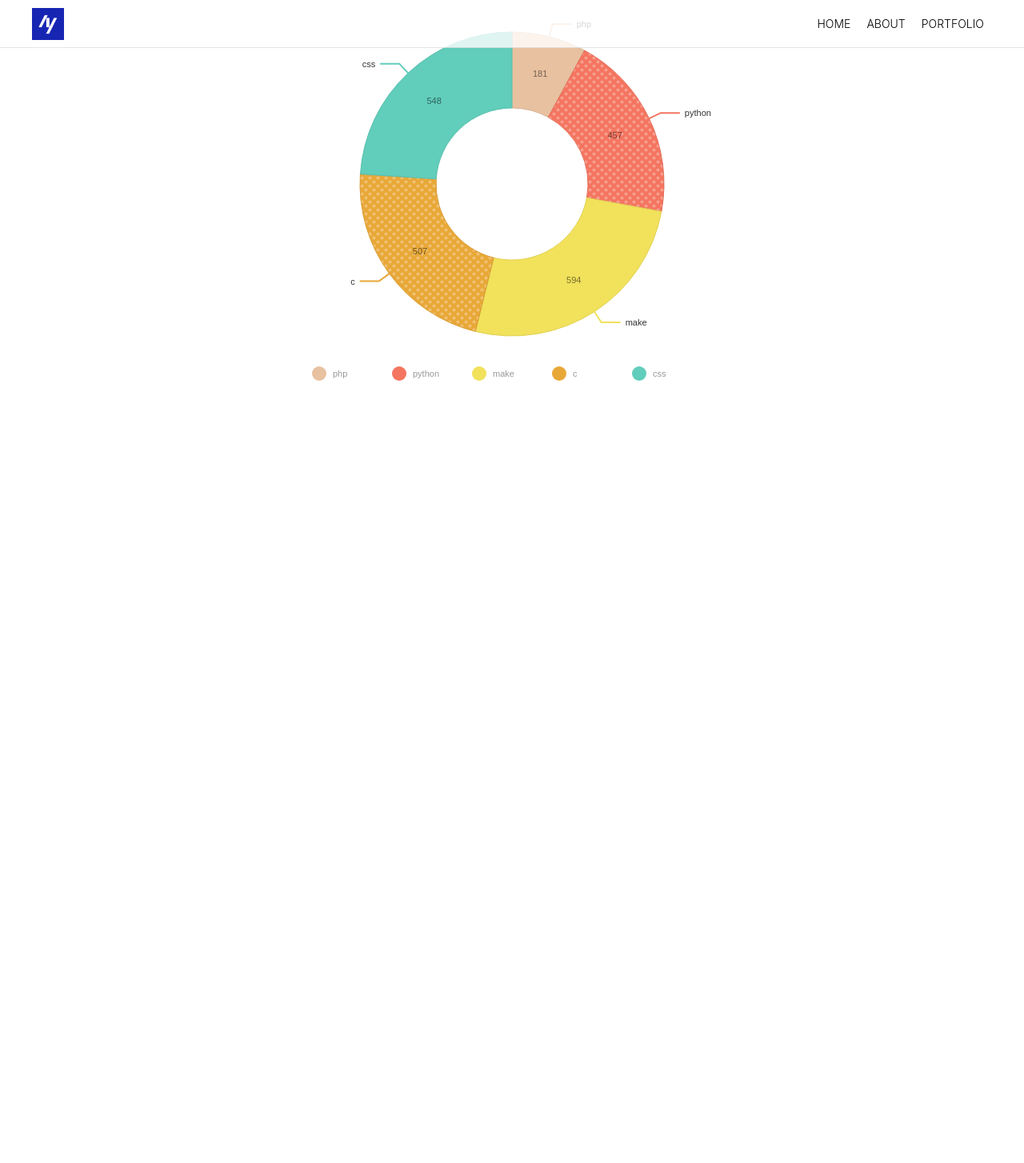
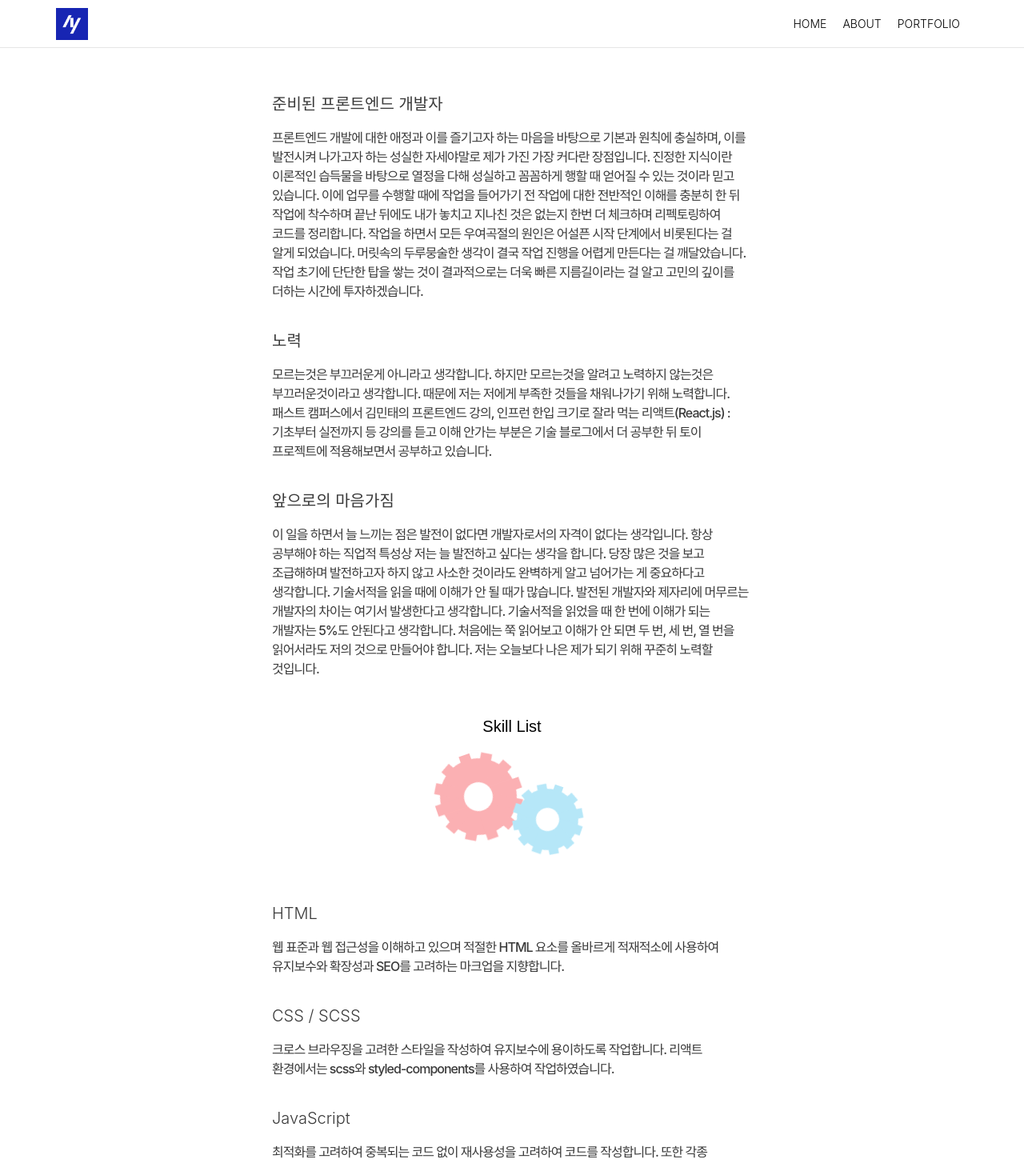
Before and after one commit to ahyoung21/portfolio, a React (Create React App) app: page /about in a window 1280 px wide. Shown: the top 1454 px of the page at 80% size. Before the commit the page ends 800 px from the top, so only its background shows below. Built offline with nearby package versions, Linux system fonts and the light colour scheme.

Commit message:
about 탭 작업

```diff
--- a/src/components/About.js
+++ b/src/components/About.js
@@ -1,43 +1,135 @@
 import React from 'react';
 import styled from 'styled-components';
 import { ResponsivePie } from '@nivo/pie';
-import { Link } from 'react-router-dom';
 
 const data = [
   {
-    id: 'php',
-    label: 'php',
-    value: 181,
+    id: 'JavaScript',
+    label: 'JavaScript',
+    value: 548,
     color: 'hsl(267, 70%, 50%)',
   },
   {
-    id: 'python',
-    label: 'python',
+    id: 'HTML',
+    label: 'HTML',
     value: 457,
     color: 'hsl(299, 70%, 50%)',
   },
   {
-    id: 'make',
-    label: 'make',
+    id: 'CSS/SCSS',
+    label: 'CSS/SCSS',
     value: 594,
     color: 'hsl(237, 70%, 50%)',
   },
   {
-    id: 'c',
-    label: 'c',
+    id: 'React',
+    label: 'React',
     value: 507,
     color: 'hsl(241, 70%, 50%)',
   },
   {
-    id: 'css',
-    label: 'css',
-    value: 548,
+    id: 'Redux',
+    label: 'Redux',
+    value: 200,
     color: 'hsl(21, 70%, 50%)',
   },
 ];
 const About = () => {
   return (
-    <AboutBox>
+    <AboutWrap>
+      <Inner>
+        <dl>
+          <dt>준비된 프론트엔드 개발자</dt>
+          <dd>
+            프론트엔드 개발에 대한 애정과 이를 즐기고자 하는 마음을 바탕으로 기본과 원칙에 충실하며,
+            이를 발전시켜 나가고자 하는 성실한 자세야말로 제가 가진 가장 커다란 장점입니다. 진정한
+            지식이란 이론적인 습득물을 바탕으로 열정을 다해 성실하고 꼼꼼하게 행할 때 얻어질 수 있는
+            것이라 믿고 있습니다. 이에 업무를 수행할 때에 작업을 들어가기 전 작업에 대한 전반적인
+            이해를 충분히 한 뒤 작업에 착수하며 끝난 뒤에도 내가 놓치고 지나친 것은 없는지 한번 더
+            체크하며 리펙토링하여 코드를 정리합니다. 작업을 하면서 모든 우여곡절의 원인은 어설픈
+            시작 단계에서 비롯된다는 걸 알게 되었습니다. 머릿속의 두루뭉술한 생각이 결국 작업 진행을
+            어렵게 만든다는 걸 깨달았습니다. 작업 초기에 단단한 탑을 쌓는 것이 결과적으로는 더욱
+            빠른 지름길이라는 걸 알고 고민의 깊이를 더하는 시간에 투자하겠습니다.
+          </dd>
+          <dt>노력</dt>
+          <dd>
+            모르는것은 부끄러운게 아니라고 생각합니다. 하지만 모르는것을 알려고 노력하지 않는것은
+            부끄러운것이라고 생각합니다. 때문에 저는 저에게 부족한 것들을 채워나가기 위해
+            노력합니다. 패스트 캠퍼스에서 김민태의 프론트엔드 강의, 인프런 한입 크기로 잘라 먹는
+            리액트(React.js) : 기초부터 실전까지 등 강의를 듣고 이해 안가는 부분은 기술 블로그에서
+            더 공부한 뒤 토이 프로젝트에 적용해보면서 공부하고 있습니다.
+          </dd>
+          <dt>앞으로의 마음가짐</dt>
+          <dd>
+            이 일을 하면서 늘 느끼는 점은 발전이 없다면 개발자로서의 자격이 없다는 생각입니다. 항상
+            공부해야 하는 직업적 특성상 저는 늘 발전하고 싶다는 생각을 합니다. 당장 많은 것을 보고
+            조급해하며 발전하고자 하지 않고 사소한 것이라도 완벽하게 알고 넘어가는 게 중요하다고
+            생각합니다. 기술서적을 읽을 때에 이해가 안 될 때가 많습니다. 발전된 개발자와 제자리에
+            머무르는 개발자의 차이는 여기서 발생한다고 생각합니다. 기술서적을 읽었을 때 한 번에
+            이해가 되는 개발자는 5%도 안된다고 생각합니다. 처음에는 쭉 읽어보고 이해가 안 되면 두
+            번, 세 번, 열 번을 읽어서라도 저의 것으로 만들어야 합니다. 저는 오늘보다 나은 제가 되기
+            위해 꾸준히 노력할 것입니다.
+          </dd>
+        </dl>
+        <h2>Skill List</h2>
+        <IconWork>
+          <div className="icon-gear">
+            <span></span>
+            <span></span>
+            <span></span>
+            <span></span>
+            <span></span>
+            <span></span>
+            <span></span>
+            <span></span>
+            <span></span>
+            <span></span>
+            <span></span>
+            <span></span>
+          </div>
+          <div className="icon-gear">
+            <span></span>
+            <span></span>
+            <span></span>
+            <span></span>
+            <span></span>
+            <span></span>
+            <span></span>
+            <span></span>
+            <span></span>
+            <span></span>
+            <span></span>
+            <span></span>
+          </div>
+        </IconWork>
+        <dl>
+          <dt>HTML</dt>
+          <dd>
+            웹 표준과 웹 접근성을 이해하고 있으며 적절한 HTML 요소를 올바르게 적재적소에 사용하여
+            유지보수와 확장성과 SEO를 고려하는 마크업을 지향합니다.
+          </dd>
+          <dt>CSS / SCSS</dt>
+          <dd>
+            크로스 브라우징을 고려한 스타일을 작성하여 유지보수에 용이하도록 작업합니다. 리액트
+            환경에서는 scss와 styled-components를 사용하여 작업하였습니다.
+          </dd>
+          <dt>JavaScript</dt>
+          <dd>
+            최적화를 고려하여 중복되는 코드 없이 재사용성을 고려하여 코드를 작성합니다. 또한 각종
+            라이브러리를 커스텀하여 사용할 수 있습니다.
+          </dd>
+          <dt>React</dt>
+          <dd>
+            야나두 3.0 서비스 개편 때 사용하였습니다. 최적화와 컴포넌트간의 느슨한 조합에 대해
+            이해하고 사용할 수 있습니다.
+          </dd>
+          <dt>Git</dt>
+          <dd>
+            Git을 활용한 소스코드 버전 관리 및 협업을 할 수 있습니다. Github, Gitlab, AWS 등을
+            사용하여 프로젝트 관리 경험이 있습니다.
+          </dd>
+        </dl>
+        <Chart>
           <ResponsivePie
             data={data}
             margin={{ top: 40, right: 80, bottom: 80, left: 80 }}
@@ -153,14 +245,172 @@ const About = () => {
               },
             ]}
           />
-    </AboutBox>
+        </Chart>
+      </Inner>
+    </AboutWrap>
   );
 };
 
 export default About;
 
-const AboutBox = styled.div`
+const AboutWrap = styled.div`
+  padding: 8rem 0;
+
+  h2 {
+    font-weight: 300;
+    margin: 5rem 0 3rem;
+    text-align: center;
+    font-size: 2rem;
+  }
+
+  dl {
+    dt {
+      padding: 4rem 0 2rem;
+      font-weight: 300;
+      font-size: 2rem;
+      color: #3a3a3a;
+    }
+
+    dd {
+      font-size: 1.6rem;
+      font-weight: 500;
+      color: #3a3a3a;
+      line-height: 1.5;
+      letter-spacing: -1px;
+      word-break: keep-all;
+    }
+  }
+
+  @media ${({ theme }) => theme.device.mobile} {
+    padding: 16rem 0;
+
+    h2 {
+      margin: 10rem 0 6rem;
+      font-size: 4rem;
+    }
+
+    dl {
+      dt {
+        padding: 6rem 0 4rem;
+        font-size: 3rem;
+      }
+
+      dd {
+        font-size: 2.6rem;
+      }
+    }
+  }
+`;
+
+const Inner = styled.div`
+  width: 60rem;
+  height: 100%;
+  margin: auto;
+
+  @media ${({ theme }) => theme.device.mobile} {
     width: 100%;
-  height: 500px;
-  margin: 0 auto;
+    padding: 0 4rem;
+  }
 `;
+
+const Chart = styled.div`
+  height: 300px;
+  margin-top: 5rem;
+`;
+
+const IconWork = styled.div`
+  position: relative;
+  width: 7.5em;
+  height: 5em;
+  margin: 1em auto;
+  font-size: 2.4rem;
+
+  .icon-gear {
+    position: absolute;
+    top: 0;
+    left: 0;
+    width: 4em;
+    height: 4em;
+    background-color: #fbb0b3;
+    border-radius: 100%;
+    animation: work-effect 3s infinite linear normal;
+    &:before {
+      content: '';
+      position: absolute;
+      top: 0;
+      right: 0;
+      bottom: 0;
+      left: 0;
+      width: 1.5em;
+      height: 1.5em;
+      margin: auto;
+      border-radius: 100%;
+      background-color: #fff;
+      z-index: 2;
+    }
+    span {
+      position: absolute;
+      top: -0.3em;
+      right: 0;
+      left: 0;
+      width: 0.6em;
+      height: 2.3em;
+      margin: auto;
+      background-color: #fbb0b3;
+      transform: rotate(0deg);
+      transform-origin: 50% 100%;
+      &:nth-child(2) {
+        transform: rotate(30deg);
+      }
+      &:nth-child(3) {
+        transform: rotate(60deg);
+      }
+      &:nth-child(4) {
+        transform: rotate(90deg);
+      }
+      &:nth-child(5) {
+        transform: rotate(120deg);
+      }
+      &:nth-child(6) {
+        transform: rotate(150deg);
+      }
+      &:nth-child(7) {
+        transform: rotate(180deg);
+      }
+      &:nth-child(8) {
+        transform: rotate(210deg);
+      }
+      &:nth-child(9) {
+        transform: rotate(240deg);
+      }
+      &:nth-child(10) {
+        transform: rotate(270deg);
+      }
+      &:nth-child(11) {
+        transform: rotate(300deg);
+      }
+      &:nth-child(12) {
+        transform: rotate(330deg);
+      }
+    }
+    & + .icon-gear {
+      top: 2em;
+      left: 5em;
+      font-size: 80%;
+      background-color: #b6e7f8;
+      animation: work-effect 3s infinite linear reverse;
+      span {
+        background-color: #b6e7f8;
+      }
+    }
+  }
+
+  @keyframes work-effect {
+    0% {
+      transform: rotate(0deg);
+    }
+    100% {
+      transform: rotate(360deg);
+    }
+  }
+`;
--- a/src/components/Header.js
+++ b/src/components/Header.js
@@ -41,6 +41,7 @@ const HeaderWrap = styled.header`
     justify-content: space-between;
     max-width: 1200px;
     margin: 0 auto;
+    padding: 0 3rem;
   }
 
   h1 {
```
Lines whose indentation alone changed are shown as unchanged.
